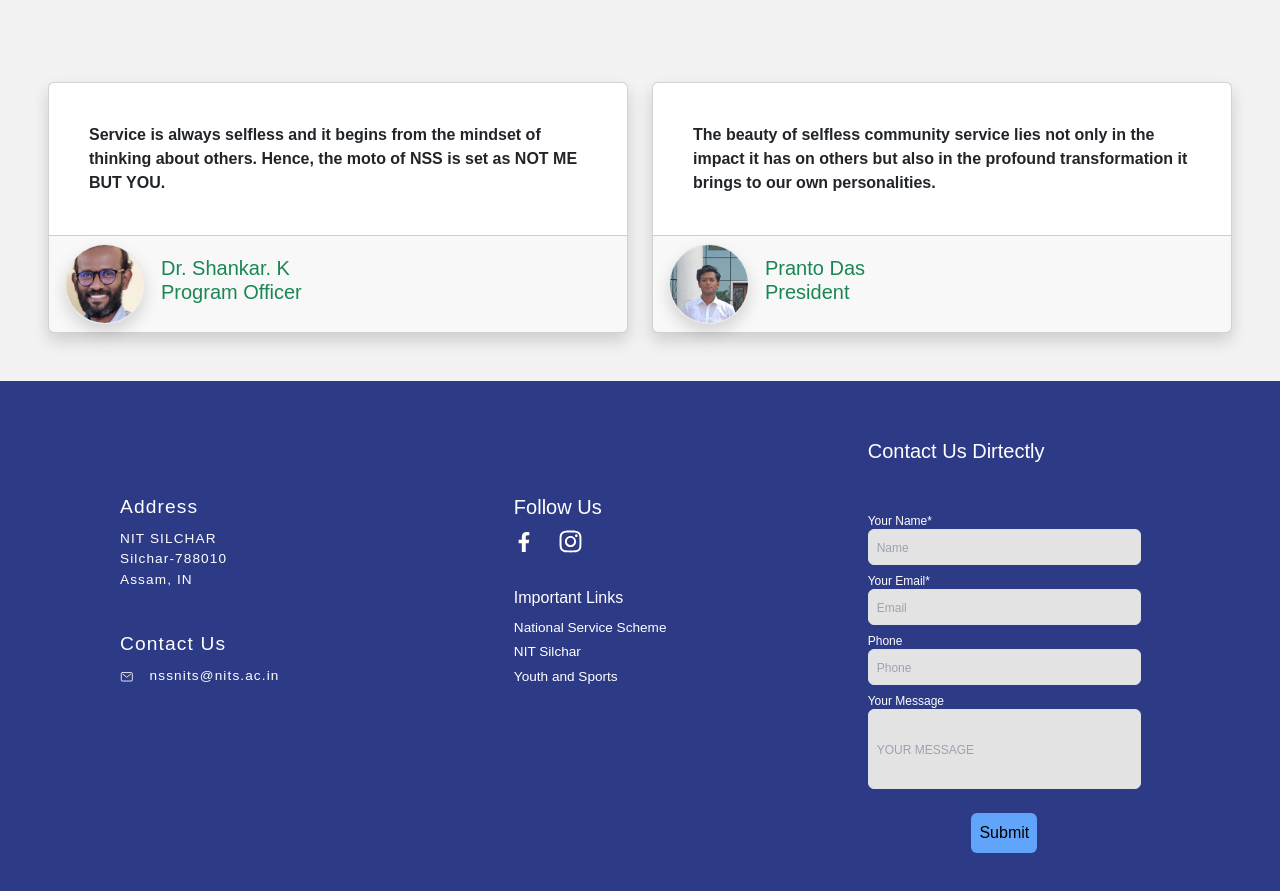
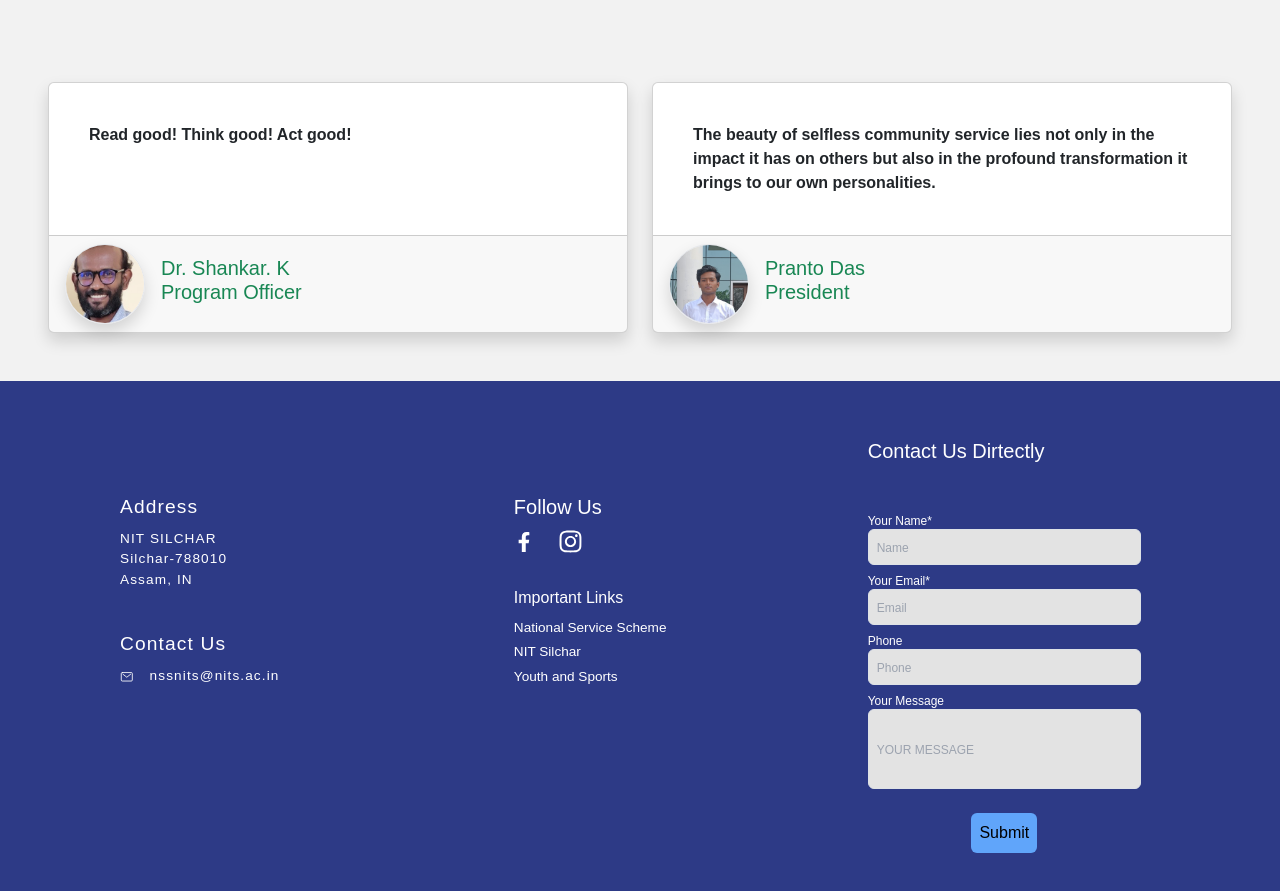
Before and after one commit to Doobiii/project_nss, a React (Create React App) app: page /About in a window 1280 px wide. Shown: the part 1100-1991 px from the top of the page. Built offline with nearby package versions, Linux system fonts and the light colour scheme.

Commit message:
abt-info

```diff
--- a/src/components/about/About.jsx
+++ b/src/components/about/About.jsx
@@ -7,7 +7,7 @@ import {
   CardFooter,
   CardTitle,
 } from "react-bootstrap";
-import data from "../../db/team-focus.json";
+import data from "../../db/about-data.json";
 import Header from "../shared/Title-page/Header";
 function About() {
   return (
@@ -76,7 +76,7 @@ function About() {
                   <CardBody>
                     <div className="p-4 xyz">
                       <CardText>
-                        <strong> {item.info[0]}</strong>
+                        <strong> {item.info}</strong>
                       </CardText>
                     </div>
                   </CardBody>
--- a/src/components/hero/Hero.jsx
+++ b/src/components/hero/Hero.jsx
@@ -19,8 +19,10 @@ const Hero = () => {
             alt="first"
           />
           <Carousel.Caption>
-            <h2>NSS Inauguration</h2>
-            <p>Nulla vitae elit libero, a pharetra augue mollis interdum.</p>
+            <h2>Fit India</h2>
+            <p>
+              NSS NIT Silchar leads the way in fostering unity through action.
+            </p>
           </Carousel.Caption>
         </Carousel.Item>
         <Carousel.Item>
@@ -31,7 +33,10 @@ const Hero = () => {
           />
           <Carousel.Caption>
             <h2>Village Survey</h2>
-            <p>Lorem ipsum dolor sit amet, consectetur adipiscing elit.</p>
+            <p>
+              NSS NIT Silchar's donation drive enriching young minds with the
+              gift of learning.
+            </p>
           </Carousel.Caption>
         </Carousel.Item>
         <Carousel.Item>
@@ -41,9 +46,10 @@ const Hero = () => {
             alt="second"
           />
           <Carousel.Caption>
-            <h2>Unity Run</h2>
+            <h2>Village Survey</h2>
             <p>
-              Praesent commodo cursus magna, vel scelerisque nisl consectetur.
+              NSS NIT Silchar's donation drive brightening up lives and
+              spreading hope.
             </p>
           </Carousel.Caption>
         </Carousel.Item>
--- /dev/null
+++ b/src/db/about-data.json
@@ -0,0 +1,20 @@
+[
+    {
+      "id": "1",
+      "name": "Dr. Shankar. K",
+      "designation": "Program Officer",
+      "imageUrl": "/images/Dr. Shankar. K.jpg",
+      "facebook": "",
+      "instagram": "",
+      "linkedin": "",
+      "info": "Read good! Think good! Act good!"
+
+    },
+    {
+      "id": "2",
+      "name": "Pranto Das",
+      "designation": "President",
+      "imageUrl": "/images/Pranto.jpg",
+      "info":"The beauty of selfless community service lies not only in the impact it has on others but also in the profound transformation it brings to our own personalities."
+    }
+  ]
--- a/src/db/team-focus.json
+++ b/src/db/team-focus.json
@@ -23,7 +23,7 @@
     "instagram": "",
     "linkedin": "https://www.linkedin.com/in/pranto-das-6a8a27191/",
     "info": [
-      "The beauty of selfless community service lies not only in the impact it has on others but also in the profound transformation it brings to our own personalities.",
+      "We envision our unit as a dynamic force for positive change within our campus and the surrounding community. Our mission is to establish a sense of social responsibility, empathy, and leadership in our members while actively engaging in meaningful service projects that address local needs.",
       "We strive to foster a culture of volunteerism and encourage students to utilize their skills and knowledge for the betterment of society. Through a diverse range of initiatives, including environmental conservation, education outreach, health awareness campaigns and community development projects, we aim to make a tangible impact and inspire others to join us in our efforts.",
       "Together, we will work tirelessly to uphold the principles of the National Service Scheme and contribute meaningfully to the development of our campus, our community and our nation."
     ]
```
